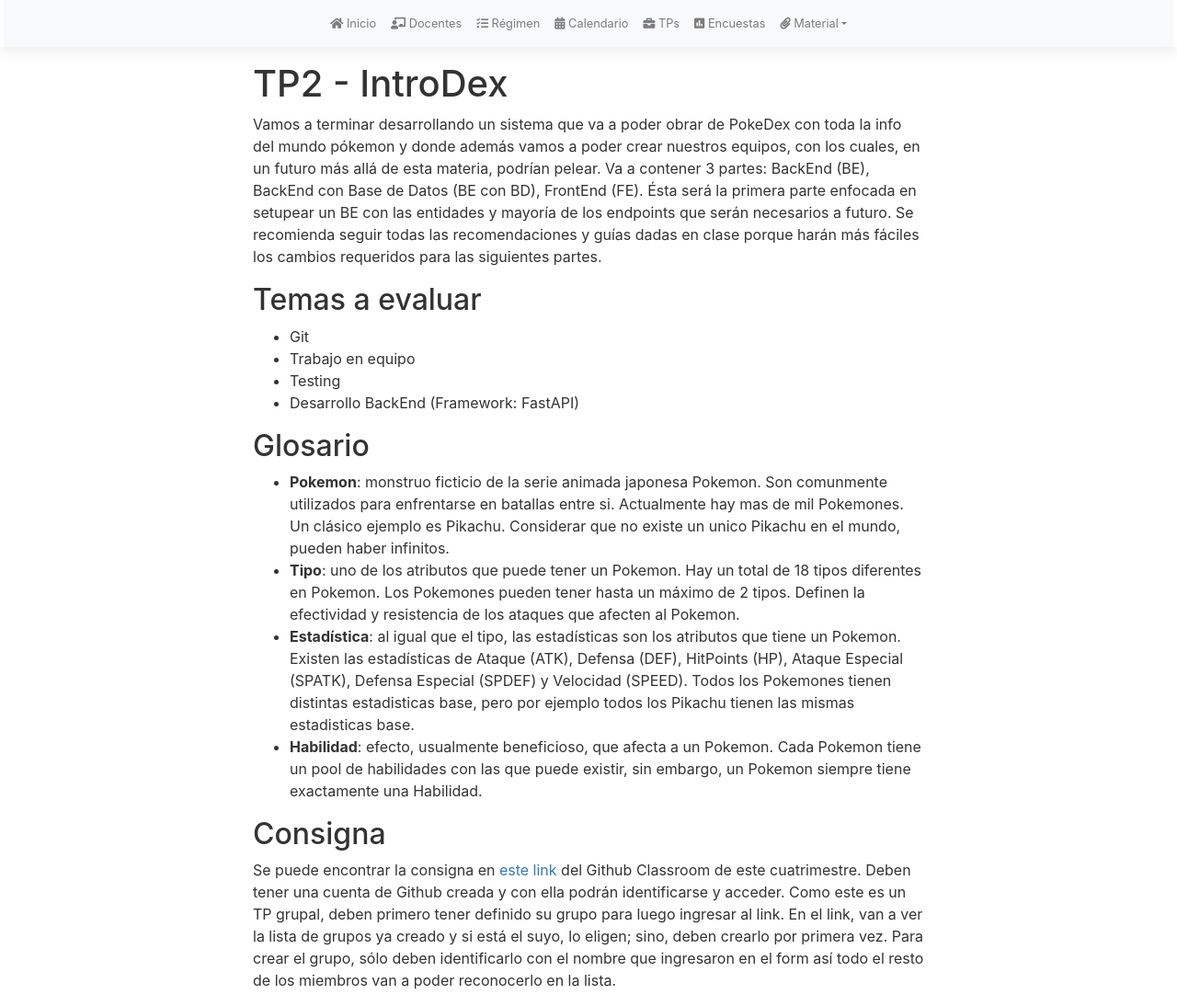
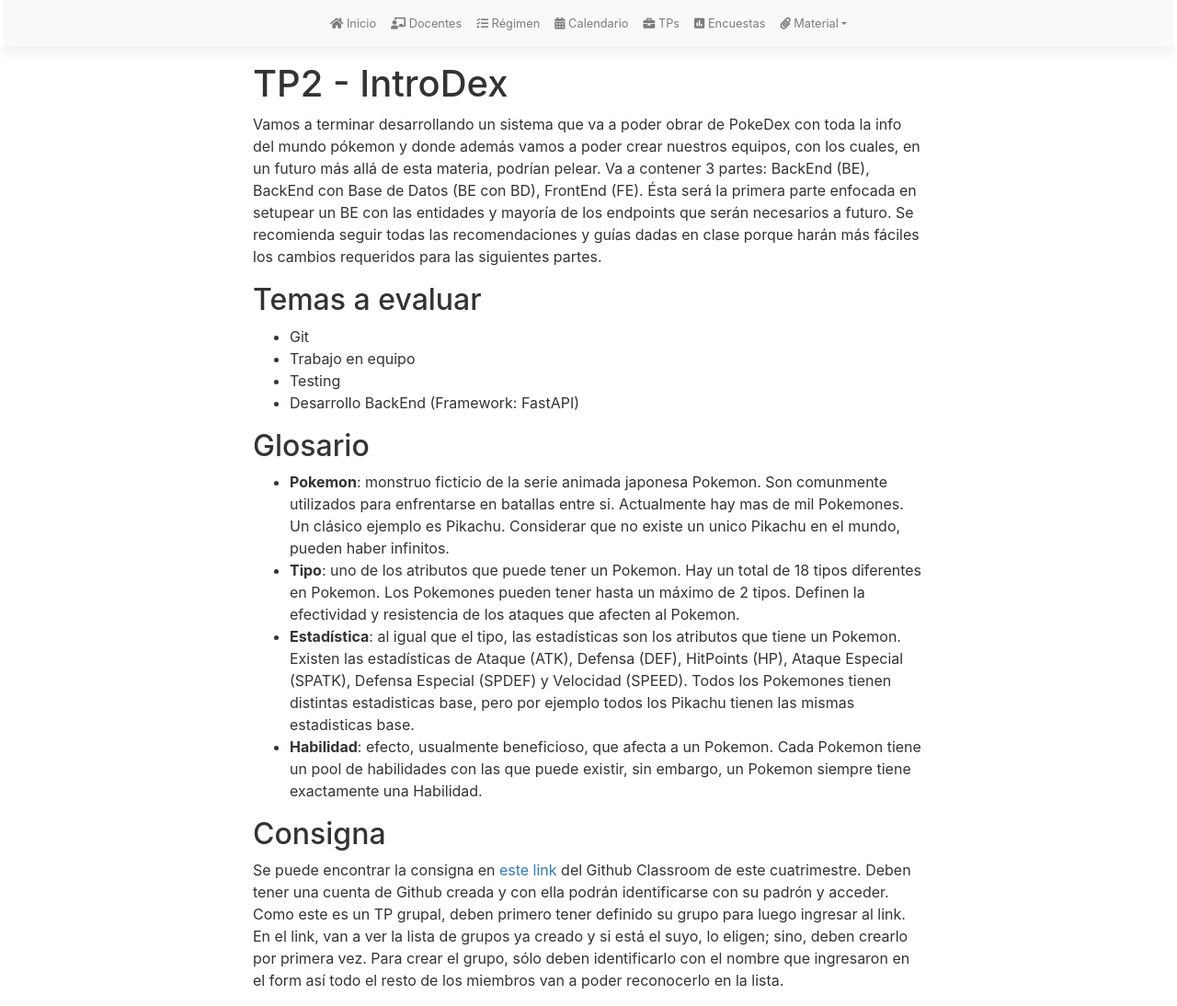
Before and after one commit to intro-tb022/intro, a Jekyll site: the page built from tps/2025_c1/tp2-1.md, in a window 1280 px wide and 1094 px high. Shown: the whole window at 92% size. Built offline with Jekyll 4.4.1, drawn with Linux system fonts in a browser that asks for light colours; nearby versions of some CDN libraries; our own code applies the rules of GitHub Pages for plain Markdown files.

Commit message:
Fix: instrucciones classroom

```diff
--- a/tps/2025_c1/tp2-1.md
+++ b/tps/2025_c1/tp2-1.md
@@ -27,5 +27,5 @@ Se recomienda seguir todas las recomendaciones y guías dadas en clase porque ha
 
 ## Consigna
 
-Se puede encontrar la consigna en [este link](https://classroom.github.com/a/gWx9VeHk) del Github Classroom de este cuatrimestre. Deben tener una cuenta de Github creada y con ella podrán identificarse y acceder.
+Se puede encontrar la consigna en [este link](https://classroom.github.com/a/gWx9VeHk) del Github Classroom de este cuatrimestre. Deben tener una cuenta de Github creada y con ella podrán identificarse con su padrón y acceder.
 Como este es un TP grupal, deben primero tener definido su grupo para luego ingresar al link. En el link, van a ver la lista de grupos ya creado y si está el suyo, lo eligen; sino, deben crearlo por primera vez. Para crear el grupo, sólo deben identificarlo con el nombre que ingresaron en el form así todo el resto de los miembros van a poder reconocerlo en la lista.
```
